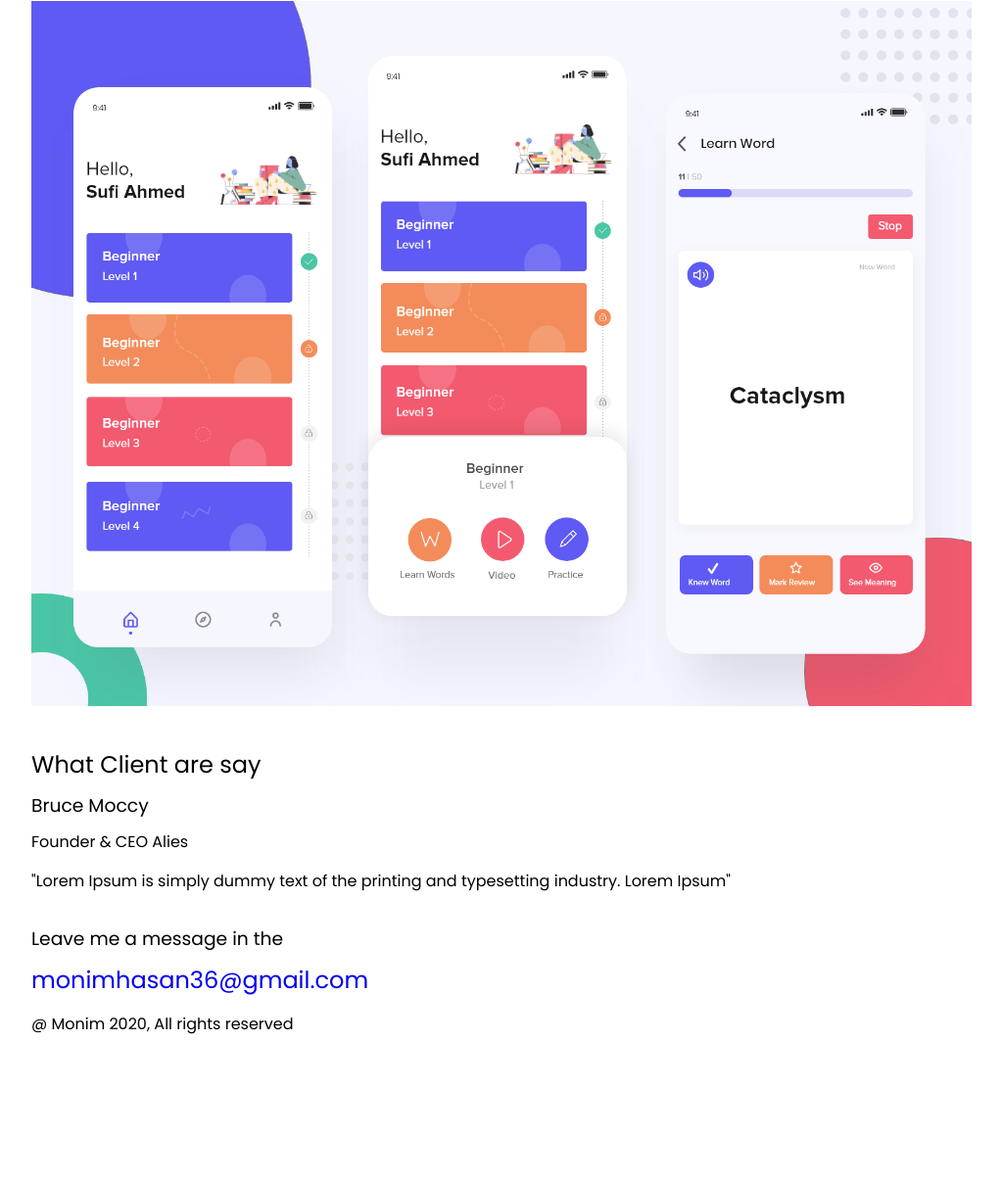
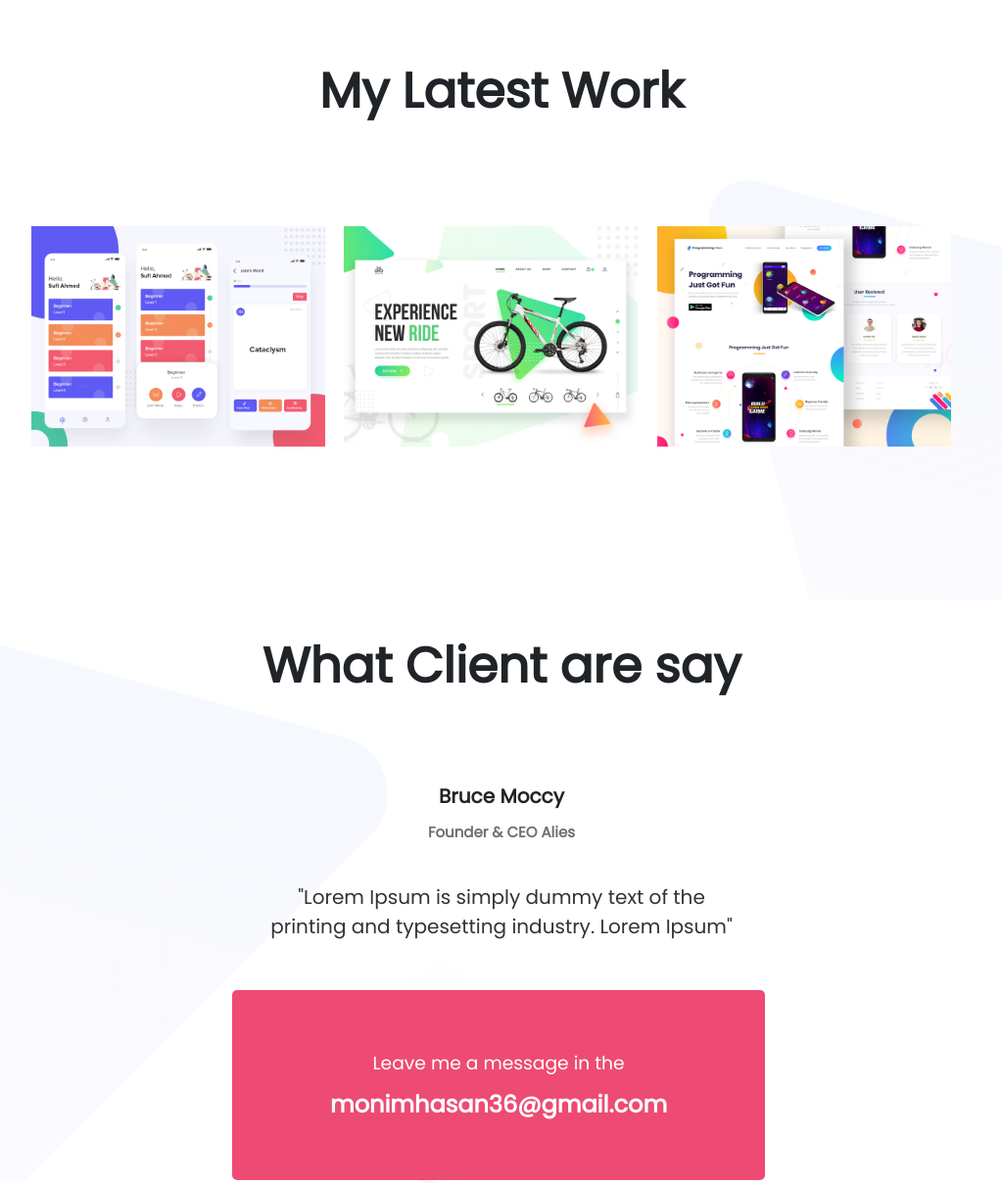
Before and after one commit to MonimHasan/Personal-Website, a plain HTML site: page index.html in a window 1280 px wide. Shown: the part 1174-2382 px from the top of the page at 98% size, without its empty margins (128-1151 px from the left). Before the commit the page ends 2232 px from the top, so only its background shows below. Drawn offline with Linux system fonts and the light colour scheme.

Commit message:
finished my first ever site

```diff
--- a/index.html
+++ b/index.html
@@ -11,6 +11,8 @@
     <link rel="stylesheet" href="style.css">
 </head>
 <body>
+
+     <!--Header Part Start  -->
 
 		<div class="container_full header_bg">
 			<div class=" container">
@@ -28,6 +30,11 @@
 			</div>
         </div>
 
+         <!--Header Part End  -->
+
+
+        <!--Header Bottom Area Start  -->
+
         <div class="container_full header_bottom_bg">
 			<div class=" container">
                 <div id="header_bottom">
@@ -43,33 +50,44 @@
 			</div>
         </div>
 
-        <div class="container_full">
+
+         <!--Header Bottom Area End   -->
+
+          <!--Latest Work  Area Start  -->
+
+        <div class="container_full Latest_work_bg">
 			<div class=" container">
-                <div id="work_section">
+                <div id="Latest_work">
                     <h2>My Latest Work</h2>
                     <div class="image_part">
                         <img src="img/work-1.png" alt="">
-                        <img src="img/work-2.png" alt="">
-                        <img src="img/work-3.png" alt="">
+                        <img src="img/work-2.jpg" alt="">
+                        <img src="img/work-3.jpg" alt="">
                     </div>
                 </div>
 			</div>
         </div>
 
-        <div class="container_full">
+          <!--Latest Work  Area End  -->
+
+            <!--Footer Area Start  -->
+
+        <div class="container_full footer_bg">
 			<div class=" container">
                 <div id="footer">
                     <h2>What Client are say</h2>
                     <h3>Bruce Moccy</h3>
-                    <h4>Founder & CEO Alies</h4>
-                    <p>"Lorem Ipsum is simply dummy text of the printing and typesetting industry. Lorem Ipsum"</p>
+                    <h5>Founder & CEO Alies</h5>
+                    <p class="footer_pera">"Lorem Ipsum is simply dummy text of the </br>  printing and typesetting industry. Lorem Ipsum"</p>
                     <div class="message_section">
                         <h3>Leave me a message in the</h3>
-                        <a href="https://mail.google.com/mail/u/1/#inbox"><h2>monimhasan36@gmail.com</h2></a>
+                        <a href="https://mail.google.com/mail/u/1/#inbox"target="_blank"><h2>monimhasan36@gmail.com</h2></a>
                     </div>
-                    <p>@ Monim 2020, All rights reserved</p>
+                    <p class="last_pera">@ Monim 2020, All rights reserved</p>
                 </div>
 			</div>
-		</div>
+        </div>
+
+        <!--Footer Area End  -->
 </body>
 </html>
--- a/style.css
+++ b/style.css
@@ -9,6 +9,9 @@ h1, h2, h3, h4, h5, h6{font-weight:normal;margin-top:10px;margin-bottom:10px}
 p{line-height: 150%;margin-bottom: 2em;}
 .container_full {width: 100%; height: auto;}
 .container {width:960px; margin:0 auto; display:block }
+
+        /*Header Part*/
+
 .header_bg{
     background-image:url(img/header-bg.png);
     background-repeat:no-repeat;
@@ -17,6 +20,7 @@ p{line-height: 150%;margin-bottom: 2em;}
 }
 
 .left_content{
+    margin-top:100px;
     float:left;
     width:500px;
     display:inline;
@@ -41,10 +45,15 @@ p{line-height: 150%;margin-bottom: 2em;}
     border-radius:5px;
 }
 .img_section{
+    margin-top:30px;
     float:right;
     width:400px;
     overflow:hidden;
 }
+
+
+    /*Header Bottom Area (Biography Part)*/
+
 .header_bottom_bg{
     background-image:url(img/biography-bg.png);
     background-repeat:no-repeat;
@@ -72,9 +81,101 @@ p{line-height: 150%;margin-bottom: 2em;}
 }
 .right_content>h2{
     color:#202428;
+    font-weight:bold;
+    font-size:30px;
 
 }
 .right_content>p{
     color:#727272;
     font-size:13px;
 }
+
+        /* Lates Work Area */
+
+.Latest_work_bg{
+    background:url(img/latest-work-bg.png);
+    background-repeat:no-repeat;
+    background-size:cover;
+    margin-top:50px;
+    overflow:hidden;
+}
+
+#Latest_work{
+    overflow:hidden;
+}
+#Latest_work>h2{
+    text-align:center;
+    color:#202428;
+    padding:20px;
+    font-weight:bold;
+    font-size:50px;
+}
+.image_part{
+    margin-top:30px;
+}
+.image_part img{
+    margin-top:50px;
+    height:260;
+    width:300px;
+    margin-right:15px;
+    margin-bottom:150px;
+}
+
+
+        /*Footer Area*/
+.footer_bg{
+    background-image:url(img/footer-bg.png);
+    background-repeat:no-repeat;
+    background-position:left;
+}
+#footer>h2{
+    text-align:center;
+    color:#202428;
+    padding:20px;
+    font-weight:bold;
+    font-size:50px;
+    margin-bottom:60px;
+}
+#footer>h3{
+    text-align:center;
+    color:#202428;
+    font-weight:bold;
+    font-size:20px;
+}
+#footer>h5{
+    text-align:center;
+    color:#707070;
+    font-weight:bold;
+    font-size:15px;
+    margin-bottom:30px;
+}
+.footer_pera{
+    text-align:center;
+    font-size:20px;
+    color:#333333;
+    padding:10px;
+}
+.message_section{
+    background:#ed4b73;
+    padding:50px 100px;
+    border-radius:5px;
+    display:inline-block;
+    overflow:hidden;
+    margin-left:205px;
+}
+.message_section>h3{
+    color:#ffffff;
+    text-align:center;
+
+}
+.message_section h2{
+    color:#ffffff;
+    font-weight:bold;
+}
+.last_pera{
+    text-align:center;
+    color:#707070;
+    margin-top:100px;
+    font-size:15px;
+    padding:10px 20px;
+}
```
